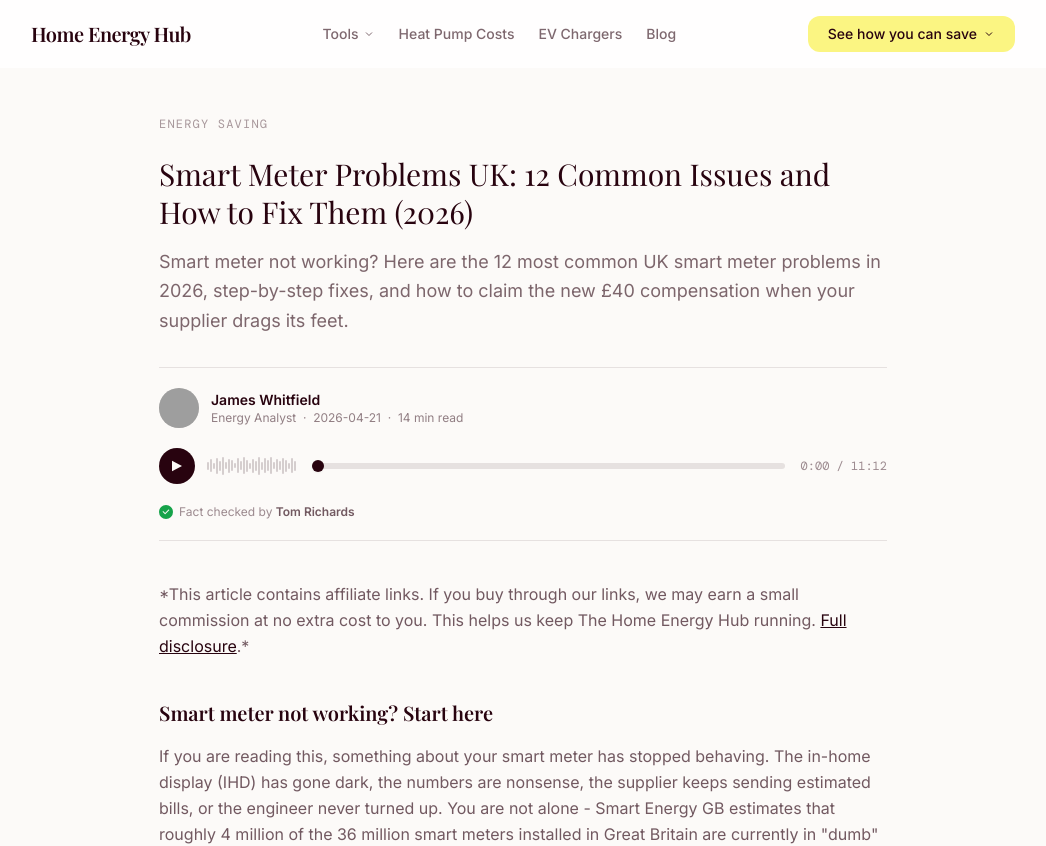
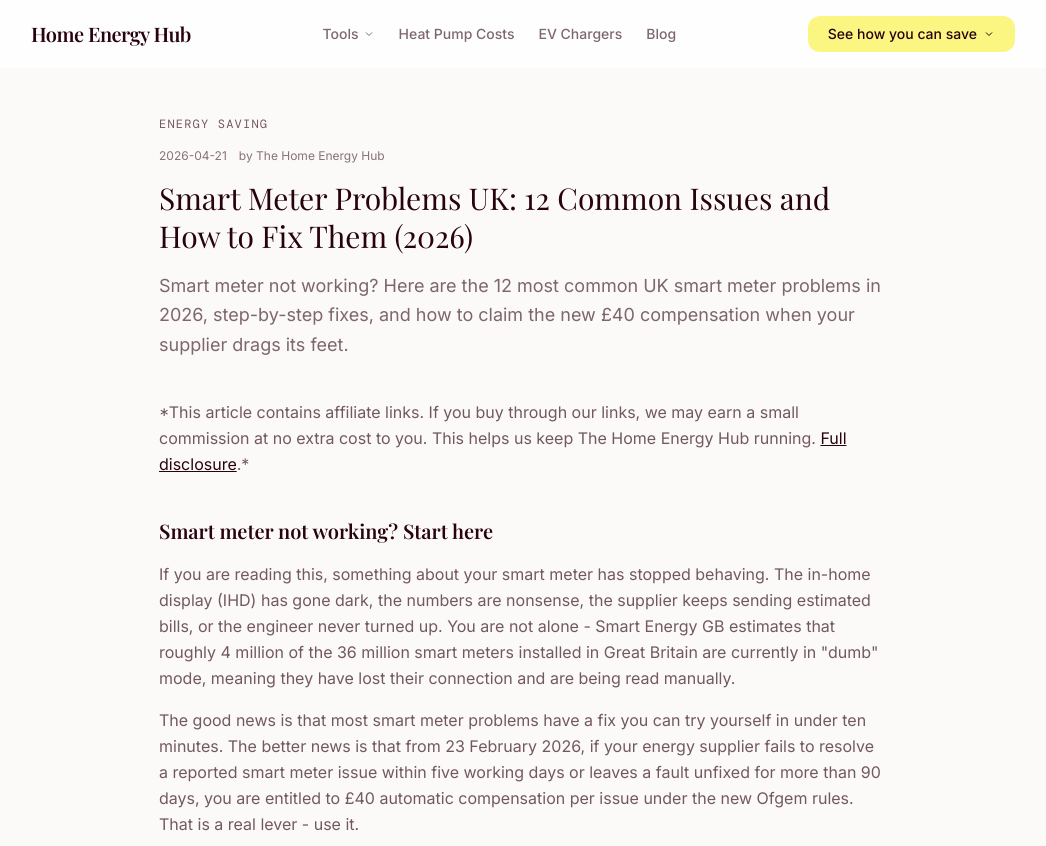
Before and after one commit to nrpilling21/thehomeenergyhub, a Next.js app: page /blog/smart-meter-problems-uk in a window 1280 px wide. Shown: the top 846 px of the page, without its empty margins (117-1163 px from the left). Built offline with nearby package versions, Linux system fonts and the light colour scheme; grey boxes are pictures that could not be loaded; a web font is replaced by a local one.

Commit message:
Update page.tsx

```diff
--- a/src/app/blog/[slug]/page.tsx
+++ b/src/app/blog/[slug]/page.tsx
@@ -1,65 +1,9 @@
 import { getAllPosts, getPostBySlug } from '@/lib/blog';
 import { notFound } from 'next/navigation';
 import type { Metadata } from 'next';
-import AudioPlayer from '@/components/AudioPlayer';
-import AuthorAvatar from '@/components/AuthorAvatar';
 
-const AUTHORS = [
-  {
-    name: 'Sophie Carter',
-    role: 'Home Energy Writer',
-    avatar: 'https://randomuser.me/api/portraits/women/44.jpg',
-    initials: 'SC',
-  },
-  {
-    name: 'James Whitfield',
-    role: 'Energy Analyst',
-    avatar: 'https://randomuser.me/api/portraits/men/32.jpg',
-    initials: 'JW',
-  },
-  {
-    name: 'Priya Sharma',
-    role: 'Sustainability Editor',
-    avatar: 'https://randomuser.me/api/portraits/women/68.jpg',
-    initials: 'PS',
-  },
-  {
-    name: 'Daniel Brooks',
-    role: 'Energy Technology Writer',
-    avatar: 'https://randomuser.me/api/portraits/men/75.jpg',
-    initials: 'DB',
-  },
-];
-
-const FACT_CHECKER = { name: 'Tom Richards' };
-
-function hashSlug(slug: string): number {
-  let h = 0;
-  for (let i = 0; i < slug.length; i++) {
-    h = ((h << 5) - h) + slug.charCodeAt(i);
-    h |= 0;
-  }
-  return Math.abs(h);
-}
-
-function getAuthor(slug: string) {
-  return AUTHORS[hashSlug(slug) % AUTHORS.length];
-}
-
-function readTime(text: string): number {
-  const words = text.trim().split(/\s+/).length;
-  return Math.max(1, Math.ceil(words / 200));
-}
-
-function stripMarkdown(md: string): string {
-  return md
-    .replace(/#{1,6}\s/g, '')
-    .replace(/\*\*(.*?)\*\*/g, '$1')
-    .replace(/\*(.*?)\*/g, '$1')
-    .replace(/\[(.*?)\]\(.*?\)/g, '$1')
-    .replace(/^[-*] /gm, '')
-    .trim();
-}
+const SITE_URL = 'https://www.thehomeenergyhub.co.uk';
+const SITE_NAME = 'The Home Energy Hub';
 
 export async function generateStaticParams() {
   const posts = getAllPosts();
@@ -70,9 +14,31 @@ export async function generateMetadata({ params }: { params: { slug: string } })
   const post = getPostBySlug(params.slug);
   if (!post) return { title: 'Not Found' };
 
+  const url = `${SITE_URL}/blog/${params.slug}`;
+  const pageTitle = `${post.title} | ${SITE_NAME}`;
+
   return {
-    title: `${post.title} | The Home Energy Hub`,
+    title: pageTitle,
     description: post.description,
+    alternates: { canonical: `/blog/${params.slug}` },
+    keywords: post.tags,
+    authors: [{ name: post.author }],
+    openGraph: {
+      type: 'article',
+      siteName: SITE_NAME,
+      url,
+      title: post.title,
+      description: post.description,
+      publishedTime: post.date,
+      authors: [post.author],
+      tags: post.tags,
+      locale: 'en_GB',
+    },
+    twitter: {
+      card: 'summary_large_image',
+      title: post.title,
+      description: post.description,
+    },
   };
 }
 
@@ -84,14 +50,17 @@ function markdownToHtml(md: string): string {
       block = block.trim();
       if (!block) return '';
 
+      // Headings
       if (block.startsWith('### ')) return `<h3 class="text-lg font-display font-semibold mt-8 mb-3">${block.slice(4)}</h3>`;
       if (block.startsWith('## ')) return `<h2 class="text-xl font-display font-semibold mt-10 mb-4">${block.slice(3)}</h2>`;
 
+      // Unordered lists
       if (block.match(/^[-*] /m)) {
         const items = block.split('\n').filter(l => l.match(/^[-*] /)).map(l => `<li class="mb-1">${l.replace(/^[-*] /, '')}</li>`);
         return `<ul class="list-disc pl-6 mb-4 text-ink/65 leading-relaxed">${items.join('')}</ul>`;
       }
 
+      // Paragraph with inline formatting
       let html = block
         .replace(/\*\*(.*?)\*\*/g, '<strong>$1</strong>')
         .replace(/\[(.*?)\]\((.*?)\)/g, '<a href="$2" class="text-ink underline">$1</a>');
@@ -105,13 +74,46 @@ export default function BlogPost({ params }: { params: { slug: string } }) {
   const post = getPostBySlug(params.slug);
   if (!post) notFound();
 
-  const author = getAuthor(params.slug);
   const contentHtml = markdownToHtml(post.content);
-  const plainText = stripMarkdown(post.content);
-  const minutes = readTime(post.content);
-  const totalSec = Math.round(minutes * 48);
-  const dur = `${Math.floor(totalSec / 60)}:${String(totalSec % 60).padStart(2, '0')}`;
+  const url = `${SITE_URL}/blog/${params.slug}`;
 
+  // BlogPosting JSON-LD - emitted on every blog post
+  const blogPostingSchema = {
+    '@context': 'https://schema.org',
+    '@type': 'BlogPosting',
+    headline: post.title,
+    description: post.description,
+    datePublished: post.date,
+    dateModified: post.date,
+    author: {
+      '@type': 'Organization',
+      name: post.author,
+      url: SITE_URL,
+    },
+    publisher: {
+      '@type': 'Organization',
+      name: SITE_NAME,
+      url: SITE_URL,
+    },
+    mainEntityOfPage: { '@type': 'WebPage', '@id': url },
+    url,
+    keywords: post.tags.join(', '),
+    inLanguage: 'en-GB',
+    articleSection: post.category.replace('-', ' '),
+  };
+
+  // Breadcrumb JSON-LD
+  const breadcrumbSchema = {
+    '@context': 'https://schema.org',
+    '@type': 'BreadcrumbList',
+    itemListElement: [
+      { '@type': 'ListItem', position: 1, name: 'Home', item: SITE_URL },
+      { '@type': 'ListItem', position: 2, name: 'Blog', item: `${SITE_URL}/blog` },
+      { '@type': 'ListItem', position: 3, name: post.title, item: url },
+    ],
+  };
+
+  // JSON-LD FAQ schema (kept from original - only emitted if post has faq frontmatter)
   const faqSchema = post.faq && post.faq.length > 0 ? {
     '@context': 'https://schema.org',
     '@type': 'FAQPage',
@@ -124,6 +126,14 @@ export default function BlogPost({ params }: { params: { slug: string } }) {
 
   return (
     <>
+      <script
+        type="application/ld+json"
+        dangerouslySetInnerHTML={{ __html: JSON.stringify(blogPostingSchema) }}
+      />
+      <script
+        type="application/ld+json"
+        dangerouslySetInnerHTML={{ __html: JSON.stringify(breadcrumbSchema) }}
+      />
       {faqSchema && (
         <script
           type="application/ld+json"
@@ -131,48 +141,21 @@ export default function BlogPost({ params }: { params: { slug: string } }) {
         />
       )}
       <article className="max-w-3xl mx-auto px-5 py-12">
-        <p className="font-mono text-xs tracking-widest text-ink/40 uppercase mb-6">
-          {post.category.replace('-', ' ')}
-        </p>
+        <p className="font-mono text-xs tracking-widest text-plum-muted uppercase mb-4">{post.category.replace('-', ' ')}</p>
+        <div className="flex items-center gap-3 mb-4">
+          <span className="text-xs text-ink/55">{post.date}</span>
+          <span className="text-xs text-ink/55">by {post.author}</span>
+        </div>
 
-        <h1 className="text-3xl font-display font-normal text-ink mb-4 leading-tight">
-          {post.title}
-        </h1>
-        <p className="text-lg text-ink/60 mb-8 leading-relaxed">{post.description}</p>
-
-        {/* Author byline */}
-        <div className="border-t border-b border-ink/10 py-5 mb-10">
-          <div className="flex items-center gap-3 mb-3">
-            <div className="w-10 h-10 rounded-full bg-ink/10 flex items-center justify-center flex-shrink-0 overflow-hidden">
-              <AuthorAvatar src={author.avatar} alt={author.name} initials={author.initials} size={40} />
-            </div>
-            <div>
-              <p className="text-sm font-semibold text-ink">{author.name}</p>
-              <p className="text-xs text-ink/50">
-                {author.role}&nbsp;&nbsp;&middot;&nbsp;&nbsp;{post.date}&nbsp;&nbsp;&middot;&nbsp;&nbsp;{minutes} min read
-              </p>
-            </div>
-          </div>
-
-          <AudioPlayer duration={dur} text={plainText} />
-
-          <div className="flex items-center gap-1.5 mt-3">
-            <svg width="14" height="14" viewBox="0 0 14 14" fill="none" className="text-green-600 flex-shrink-0">
-              <path d="M7 0a7 7 0 1 0 0 14A7 7 0 0 0 7 0Zm3.2 5.3-3.7 3.7a.5.5 0 0 1-.7 0L3.8 7a.5.5 0 0 1 .7-.7L6.1 8l3.4-3.4a.5.5 0 0 1 .7.7Z" fill="currentColor"/>
-            </svg>
-            <span className="text-xs text-ink/45">
-              Fact checked by{' '}
-              <span className="font-semibold text-ink/65">{FACT_CHECKER.name}</span>
-            </span>
-          </div>
-        </div>
+        <h1 className="text-3xl font-display font-normal text-ink mb-4 leading-tight">{post.title}</h1>
+        <p className="text-lg text-ink/60 mb-10 leading-relaxed">{post.description}</p>
 
         <div dangerouslySetInnerHTML={{ __html: contentHtml }} />
 
-        {/* CTA */}
+        {/* CTA - yellow background */}
         <div className="bg-yellow rounded-2xl p-8 mt-12 text-center">
           <p className="font-display font-semibold text-lg text-ink mb-2">Get a personalised estimate</p>
-          <p className="text-ink/60 text-base mb-4">Try our free calculators&nbsp;&mdash;&nbsp;no email required.</p>
+          <p className="text-ink/60 text-base mb-4">Try our free calculators  - no email required.</p>
           <div className="flex gap-3 justify-center flex-wrap">
             <a href="/heat-pump-cost-calculator" className="px-6 py-3 bg-ink text-cream-dark rounded-xl font-semibold text-sm hover:opacity-90 transition">
               Heat Pump Calculator
```
